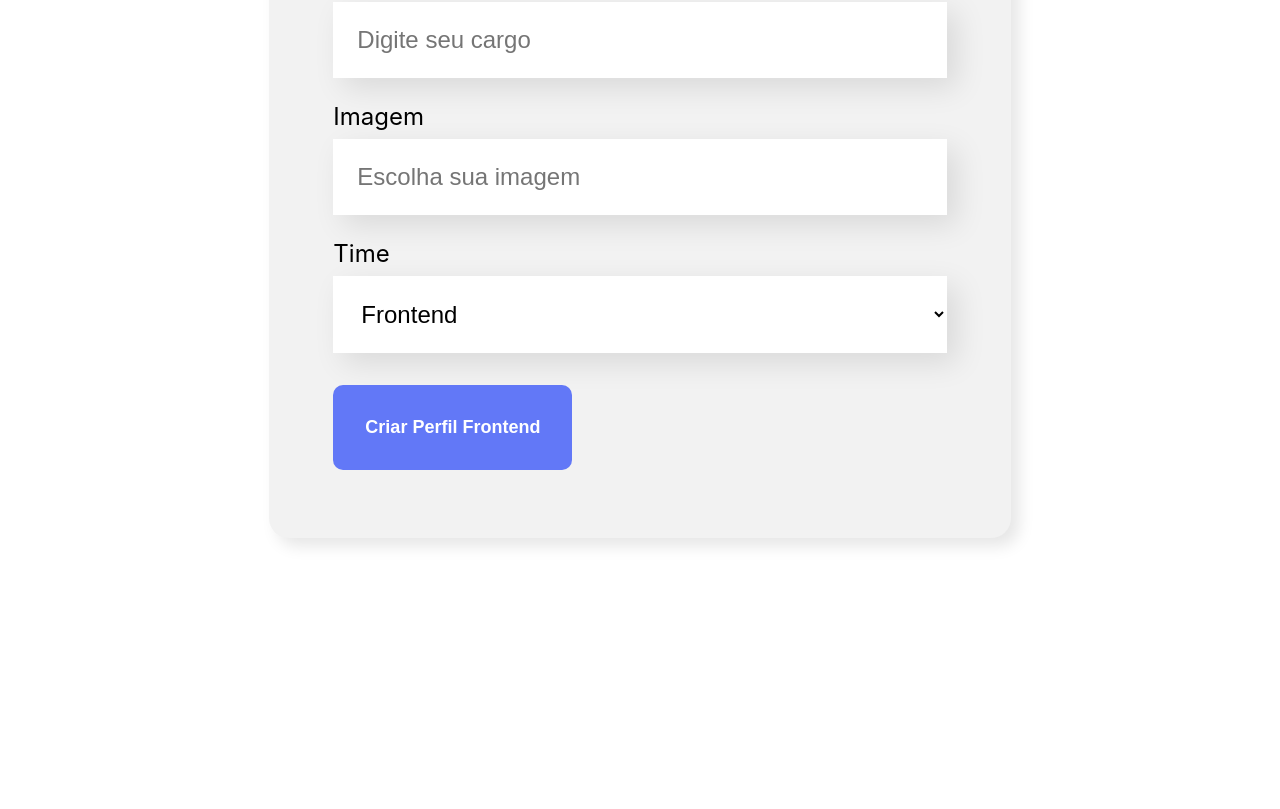
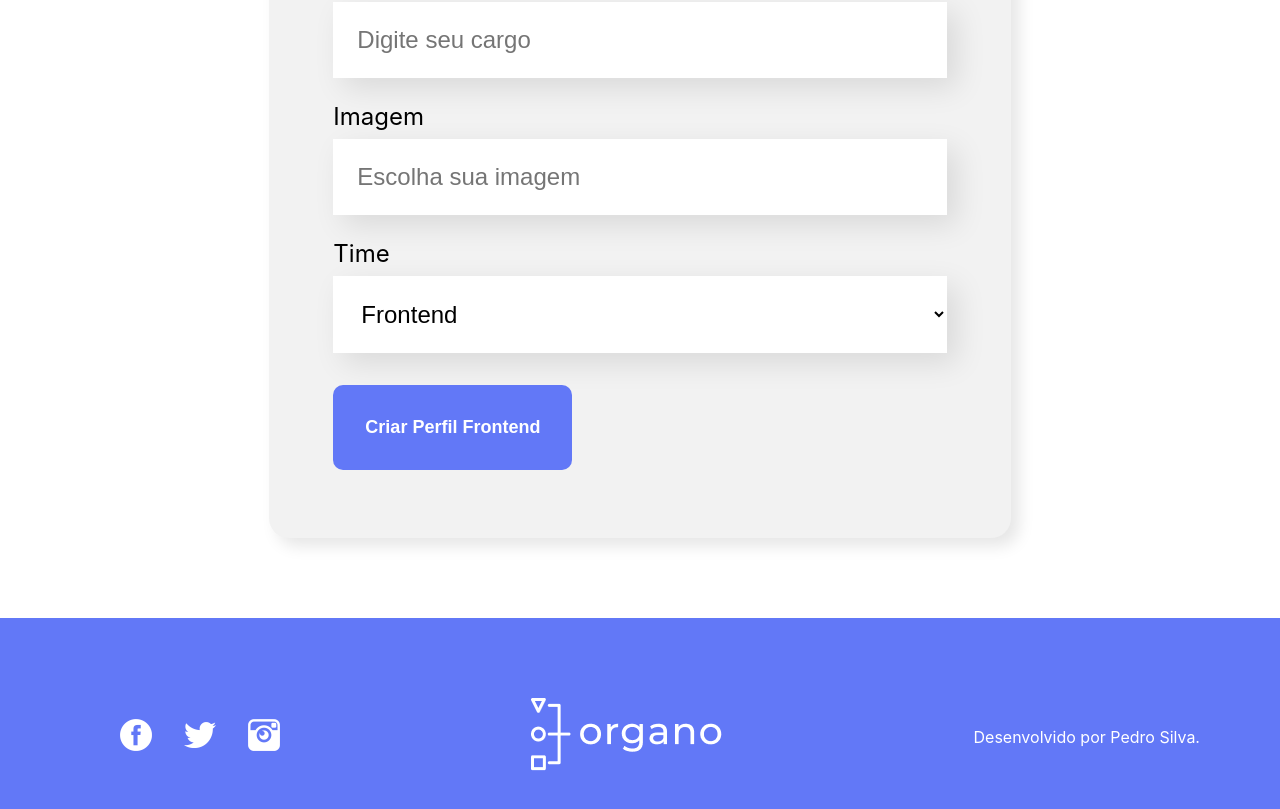
Before and after one commit to PedroHSilva/organo_react-app, a React (Create React App) app: page / in a window 1280 px wide. Shown: the part 859-1668 px from the top of the page. Before the commit the page ends 1477 px from the top, so only its background shows below. Built offline with nearby package versions, Linux system fonts and the light colour scheme; the HTML template or start-up script is replaced by a standard one.

Commit message:
Finalizando o rodape

```diff
--- a/src/App.jsx
+++ b/src/App.jsx
@@ -1,6 +1,7 @@
 import { useState } from 'react';
 import Banner from './componentes/Banner';
 import Formulario from './componentes/Formulario';
+import Rodape from './componentes/Rodape';
 import Time from './componentes/Time';
 
 const App = () => {
@@ -41,7 +42,7 @@
     ]
 
     const aoNovoColaboradorAdd = (colaborador) => {
-        console.log(colaboradores)
+        debugger
         setColaboradores([...colaboradores, colaborador])
     }
 
@@ -54,6 +55,7 @@
                 time={ time }
                 colaboradores={colaboradores.filter(colaborador => colaborador.time === time.nome)}
             />) }
+            <Rodape/>
         </div>
     );
 }
--- a/src/componentes/Colaborador/index.jsx
+++ b/src/componentes/Colaborador/index.jsx
@@ -3,7 +3,7 @@
 const Colaborador = (props) => {
     return (
         <div className='colaborador'>
-            <div className='cabecalho'>
+            <div className='cabecalho' style={ { backgroundColor:props.corPrimaria } }>
                 <img src={ props.imagem } alt="Pedro Silva" />
             </div>
             <div className='rodape'>
--- /dev/null
+++ b/src/componentes/Rodape/index.css
@@ -0,0 +1,17 @@
+.footer {
+    background: #6278F7;
+    color: #FFF;
+    padding: 80px;
+    display: flex;
+    justify-content: space-between;
+    align-items: center;
+}
+
+.footer ul li {
+    display: inline-block;
+    margin-right: 32px;
+}
+
+.footer ul li:last-child {
+    margin-right: 0;
+}
--- /dev/null
+++ b/src/componentes/Rodape/index.jsx
@@ -0,0 +1,36 @@
+import './index.css'
+
+const Rodape = () => {
+    return (
+    <footer className="footer">
+        <section>
+            <ul>
+                <li>
+                    <a href="facebook.com" target="_blank">
+                        <img src="/imagens/fb.png" alt="" />
+                    </a>
+                </li>
+                <li>
+                    <a href="twitter.com" target="_blank">
+                        <img src="/imagens/tw.png" alt="" />
+                    </a>
+                </li>
+                <li>
+                    <a href="instagram.com" target="_blank">
+                        <img src="/imagens/ig.png" alt="" />
+                    </a>
+                </li>
+            </ul>
+        </section>
+        <section>
+            <img src="/imagens/logo.png" alt="" />
+        </section>
+        <section>
+            <p>
+                Desenvolvido por Pedro Silva.
+            </p>
+        </section>
+    </footer>)
+}
+
+export default Rodape
--- a/src/componentes/Time/index.jsx
+++ b/src/componentes/Time/index.jsx
@@ -13,6 +13,7 @@
                     nome={ colaborador.nome }
                     cargo={ colaborador.cargo }
                     imagem={ colaborador.imagem }
+                    corPrimaria={ props.time.corPrimaria }
                 />) }
             </div>
         </section>
```
